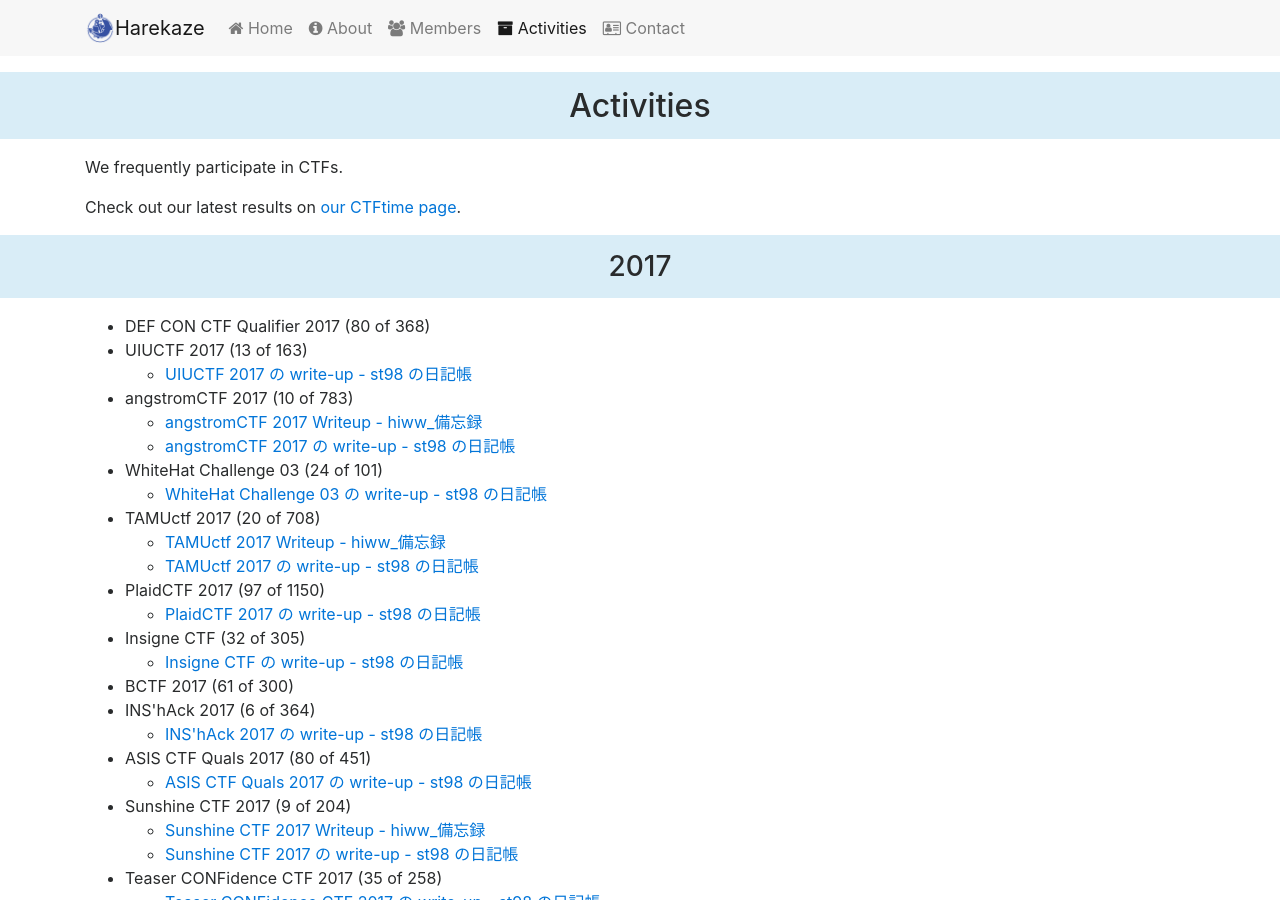
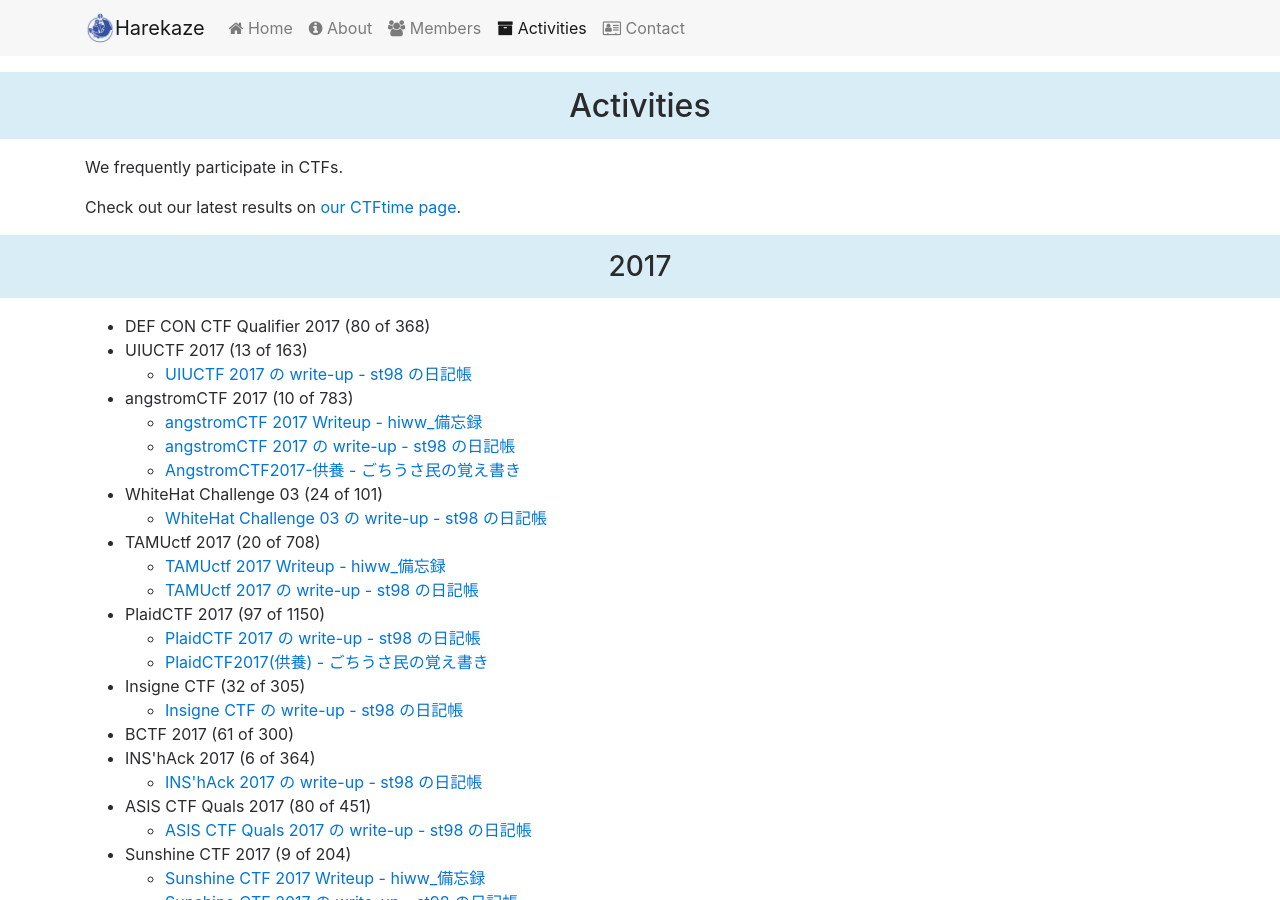
Before and after one commit to TeamHarekaze/TeamHarekaze.github.io, a Jekyll site: the page built from activities.html, in a window 1280 px wide and 900 px high. Built offline with Jekyll 4.4.1, drawn with Linux system fonts in a browser that asks for light colours; nearby versions of some CDN libraries.

Commit message:
Add 2 write-ups

```diff
--- a/_data/activities.yml
+++ b/_data/activities.yml
@@ -18,6 +18,8 @@
           url: "http://hiww.hatenablog.com/entry/2017/05/01/angstromCTF_2017_Writeup"
         - title: "angstromCTF 2017 の write-up - st98 の日記帳"
           url: "https://st98.github.io/diary/posts/2017-05-01-angstromctf-2017.html"
+        - title: "AngstromCTF2017-供養 - ごちうさ民の覚え書き"
+          url: "http://kataware.hatenablog.jp/entry/2017/05/02/144146"
     - name: "WhiteHat Challenge 03"
       rank: 24
       participants: 101
@@ -38,6 +40,8 @@
       writeups:
         - title: "PlaidCTF 2017 の write-up - st98 の日記帳"
           url: "https://st98.github.io/diary/posts/2017-04-26-plaidctf-2017.html"
+        - title: "PlaidCTF2017(供養) - ごちうさ民の覚え書き"
+          url: "http://kataware.hatenablog.jp/entry/2017/04/27/114810"
     - name: "Insigne CTF"
       rank: 32
       participants: 305
```
